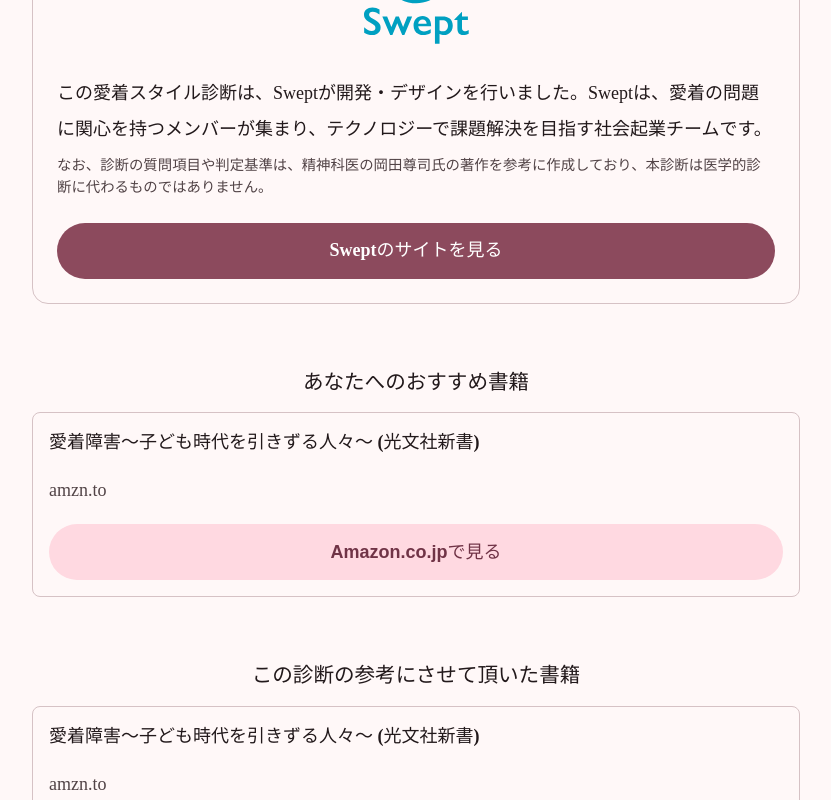
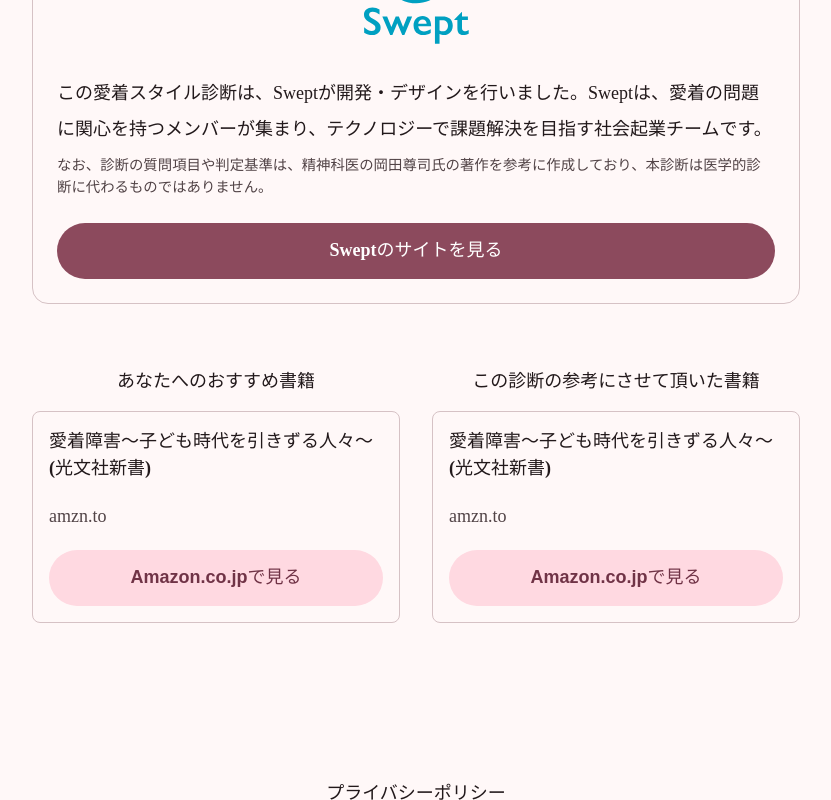
Before and after one commit to tohshima115/Swept-HP, a React (Vite) app: page /attachart/result in a window 1280 px wide. Shown: the part 2000-2800 px from the top of the page, without its empty margins (224-1055 px from the left). Built offline with nearby package versions, Linux system fonts and the light colour scheme; no server answers; a web font is replaced by a local one.

Commit message:
Resultページのレイアウトを改善し、書籍の推薦セクションをGridコンポーネントを使用して整理しました。これにより、表示がより整然とし、ユーザー体験が向上しました。

```diff
--- a/src/attachart/pages/result.tsx
+++ b/src/attachart/pages/result.tsx
@@ -1,4 +1,4 @@
-import { Box, Typography, Snackbar, Alert } from '@mui/material';
+import { Box, Typography, Snackbar, Alert, Grid } from '@mui/material';
 import { useState } from 'react';
 import ReferenceBookCard from '../components/ReferenceBookCard';
 import ExplanationModal from '../components/ExplanationModal';
@@ -133,24 +133,26 @@
         <Box sx={{ my: 8 }}>
           <AboutSwept />
         </Box>
-        <Box sx={{ my: 8 }}>
-          <Typography variant="h5" component="h3" sx={{ mb: 2, fontWeight: 'bold', textAlign: 'center' }}>
+        <Grid container spacing={4} sx={{ my: 8 }}>
+          <Grid size={{xs:12, md:6}}>
+            <Typography variant="h6" component="h3" sx={{ mb: 2, fontWeight: 'bold', textAlign: 'center' }}>
               あなたへのおすすめ書籍
             </Typography>
             <ReferenceBookCard
               url={recommendedBook.url}
               title={recommendedBook.title}
             />
-        </Box>
-        <Box sx={{ my: 8 }}>
-          <Typography variant="h5" component="h3" sx={{ mb: 2, fontWeight: 'bold', textAlign: 'center' }}>
+          </Grid>
+          <Grid size={{xs:12, md:6}}>
+            <Typography variant="h6" component="h3" sx={{ mb: 2, fontWeight: 'bold', textAlign: 'center' }}>
               この診断の参考にさせて頂いた書籍
             </Typography>
             <ReferenceBookCard
               url={referenceBook.url}
               title={referenceBook.title}
             />
-        </Box>
+          </Grid>
+        </Grid>
       </Box>
       <Snackbar open={feedback.open} autoHideDuration={6000} onClose={handleCloseFeedback}>
         <Alert onClose={handleCloseFeedback} severity={feedback.severity} sx={{ width: '100%' }}>
```
Lines whose indentation alone changed are shown as unchanged.
